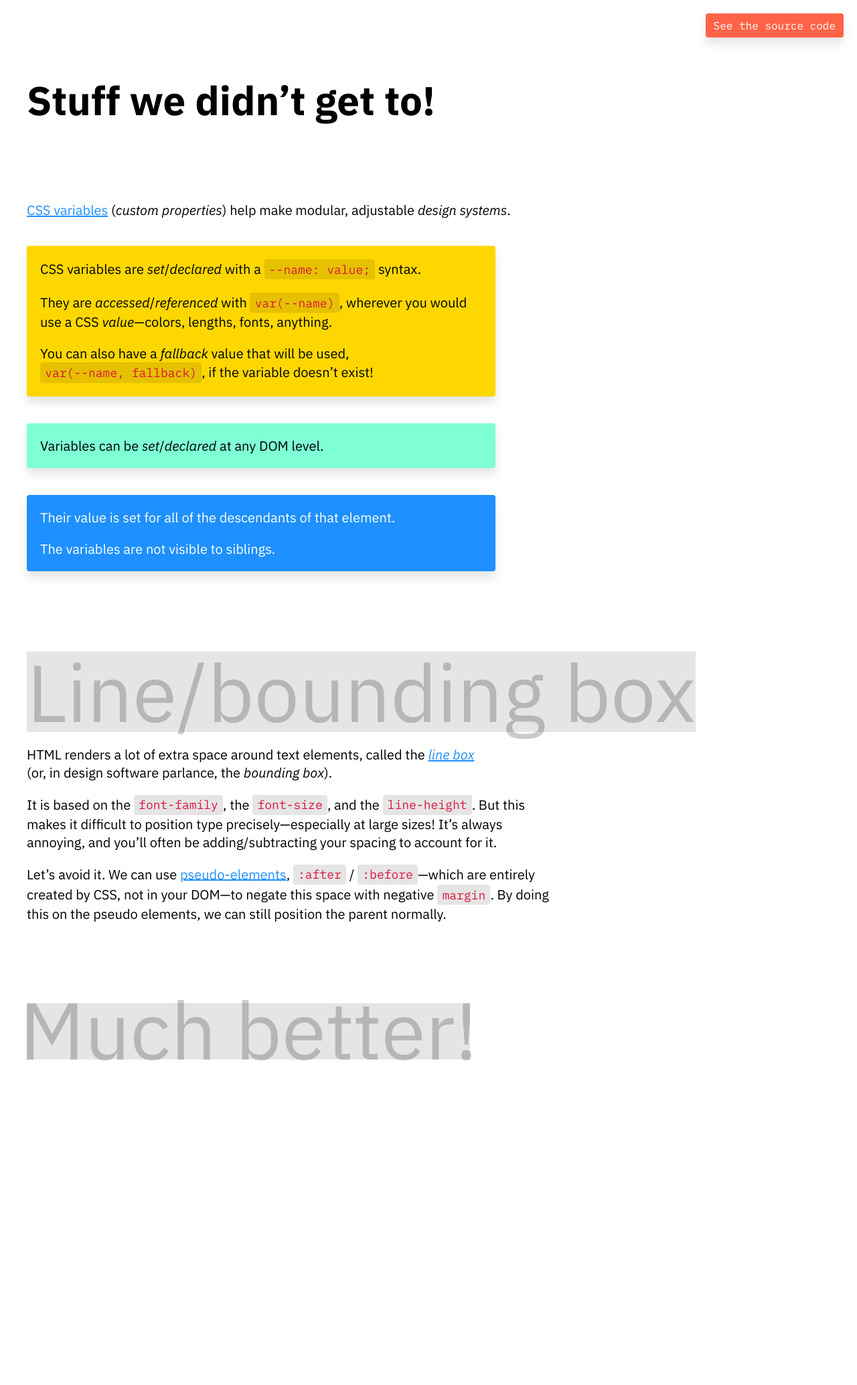
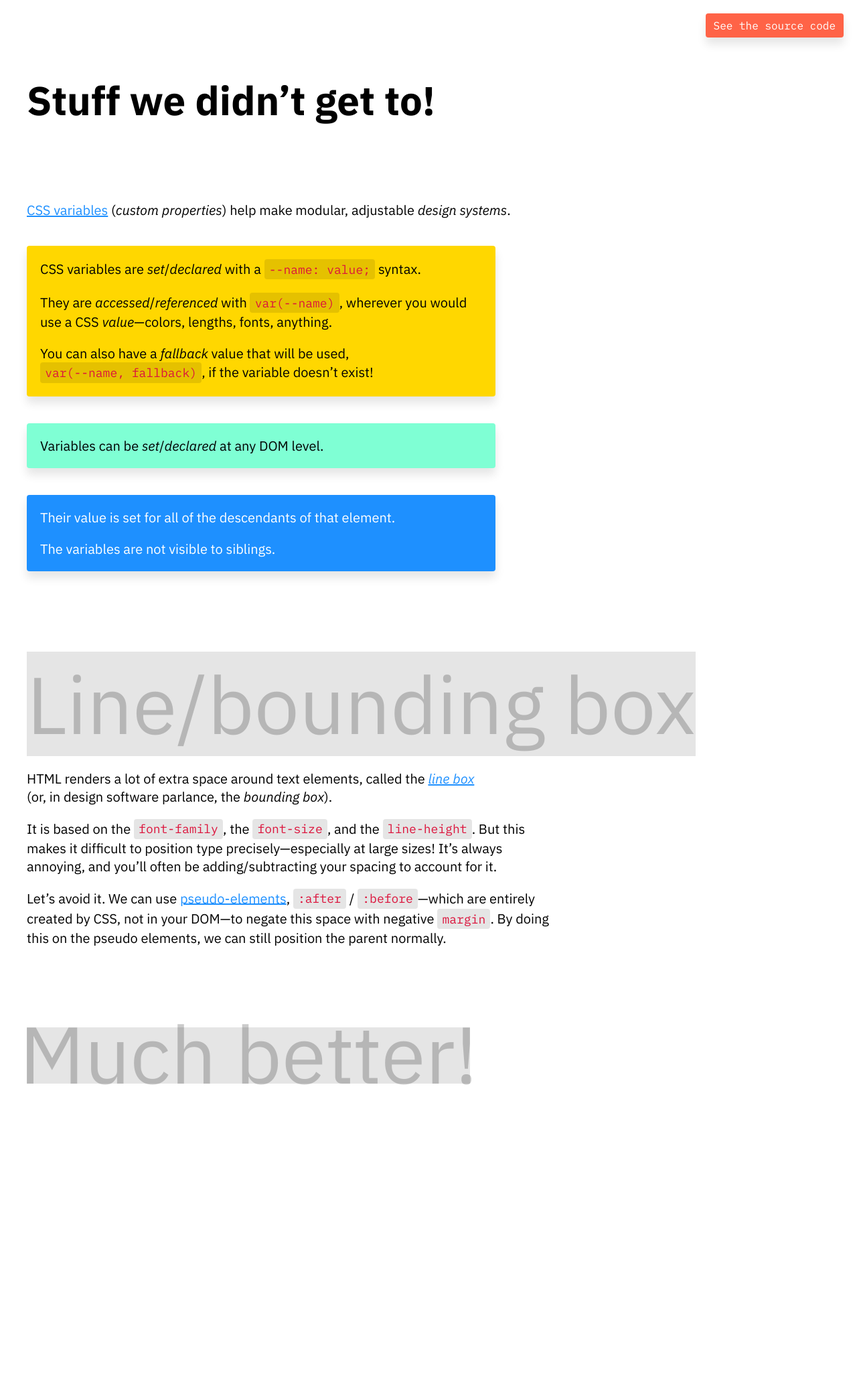
Before and after one commit to typography-and-interaction-too/other-stuff, a Jekyll site: the page built from index.md, in a window 1280 px wide. Shown: the whole page at 67% size. Built offline with Jekyll 4.4.1, drawn with Linux system fonts in a browser that asks for light colours; our own code applies the rules of GitHub Pages for plain Markdown files; before the commit the page ends 2032 px from its top, so only the background shows below that.

Commit message:
Simplified line-box example.

```diff
--- a/assets/style.scss
+++ b/assets/style.scss
@@ -91,22 +91,19 @@ div {
 
 h2,
 h3 {
-	line-height: 1;
 	font-size: 6em;
 	opacity: 0.2;
 }
 
-
-
 h3 {
-	--cap-height: 0.698em; /* These are all adjusted to this typeface! */
-	--inset--left: -0.092em; /* Pull in left. */
-	--inset--right: -0.098em; /* Pull in right. */
-	--shoulder--top: -0.176em; /* Remove space above. */
-	--shoulder--bottom: calc(-1 * (1em - var(--cap-height) + var(--shoulder--top))); /* Leftover on the bottom. */
+	/* These are all adjusted to this typeface (and line-height)! */
+	--inset--bottom: -0.274em;
+	--inset--left: -0.092em;
+	--inset--right: -0.098em;
+	--inset--top: -0.326em;
 
 	display: flow-root; /* For the negative margins to work. */
-	margin-left: var(--inset--left);
+	margin-left: var(--inset--left); /* Pull in the left/right edges. */
 	margin-right: var(--inset--right);
 }
 
@@ -120,12 +117,12 @@ h3:after {
 
 /* Pulls bounding box down to cap-height. */
 h3:before {
-	margin-top: var(--shoulder--top);
+	margin-top: var(--inset--top);
 }
 
  /* Pulls bounding box up to baseline. */
 h3:after {
-	margin-bottom: var(--shoulder--bottom);
+	margin-bottom: var(--inset--bottom);
 }
 
 
```
